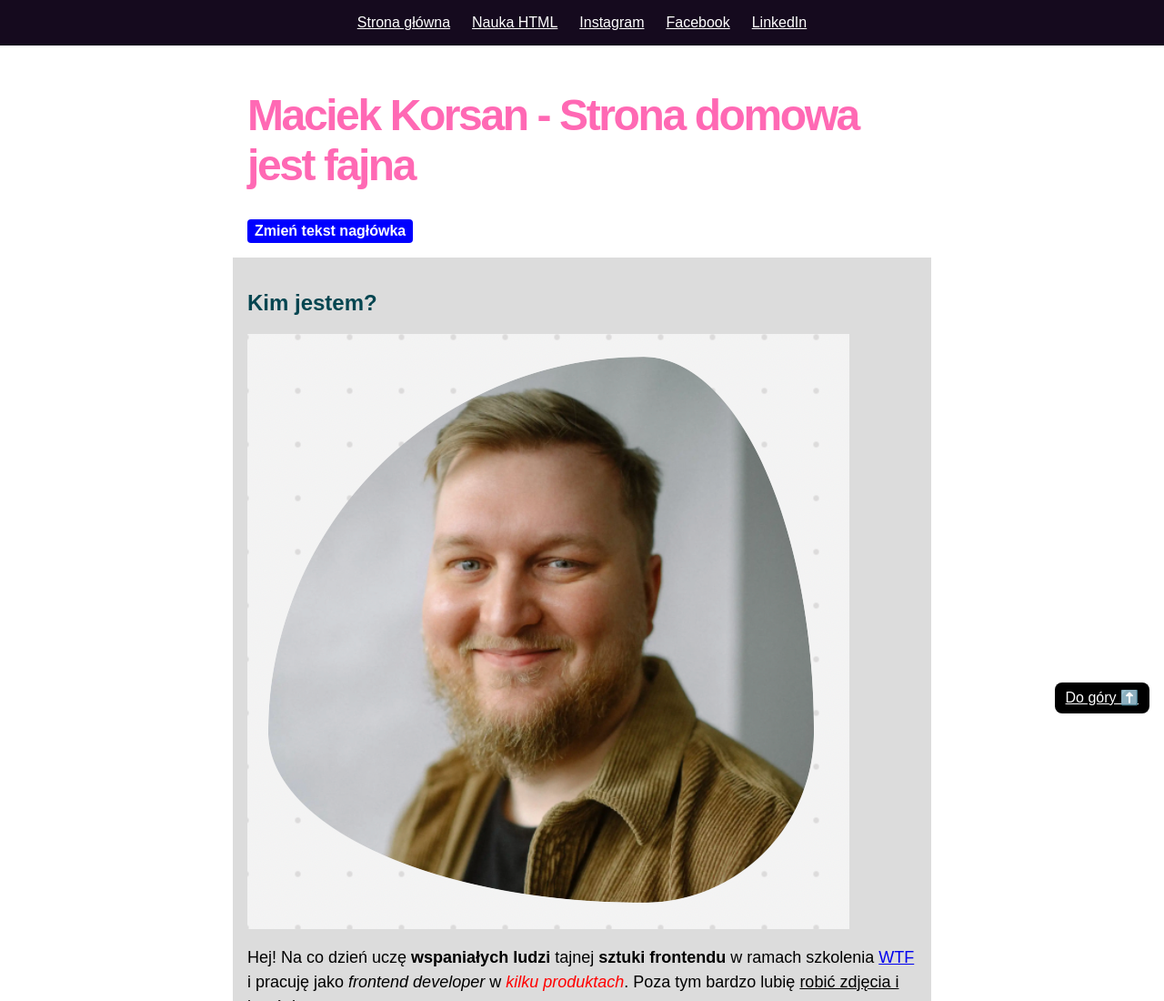
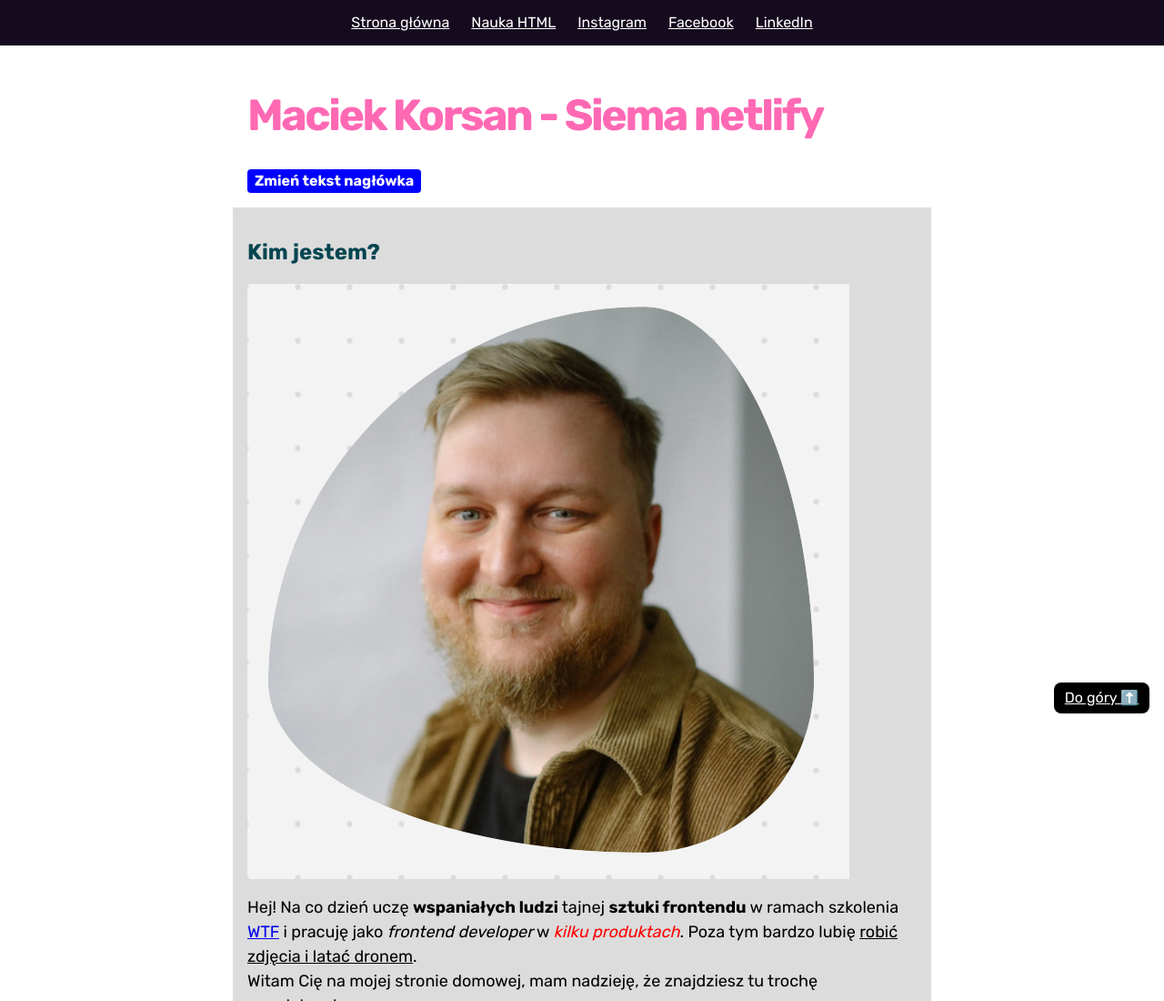
Before and after one commit to maciekwtfowicz/homepage, a website built with Parcel: page src/index.html in a window 1280 px wide. Shown: the top 1100 px of the page at 91% size. Built offline with nearby package versions, Linux system fonts and the light colour scheme.

Commit message:
netlify test

```diff
--- a/src/index.html
+++ b/src/index.html
@@ -21,7 +21,7 @@
 	</header>
 	<main>
 		<header class="page-header" id="top">
-			<h1 class="page-header__heading page-header__heading--js"><span class="special">Maciek Korsan</span> - Strona domowa jest fajna</h1>
+			<h1 class="page-header__heading page-header__heading--js"><span class="special">Maciek Korsan</span> - Siema netlify</h1>
 			<button class="page-header__button page-header__button--js">Zmień tekst nagłówka</button>
 		</header>
 		<section class="section">
--- a/src/styles/main.scss
+++ b/src/styles/main.scss
@@ -1,5 +1,6 @@
 @import "components/section.scss";
 @import "../../node_modules/normalize.css/normalize.css";
+@import url('https://fonts.googleapis.com/css2?family=Rubik:wght@400;700&display=swap');
 
 $textColor: rgb(25, 4, 87);
 $desktop: 1280px;
@@ -34,8 +35,8 @@ body {
       hsl(271deg 49% 8%) 0%,
       hsl(294deg 74% 12%) 72%,
       hsl(297deg 94% 13%) 100%);
-  font-family: Arial, Helvetica, sans-serif;
-  min-height: 100vh;
+      font-family: 'Rubik', sans-serif;
+      min-height: 100vh;
 
   @media screen and (min-width: $tablet) {
     background: white;
```
